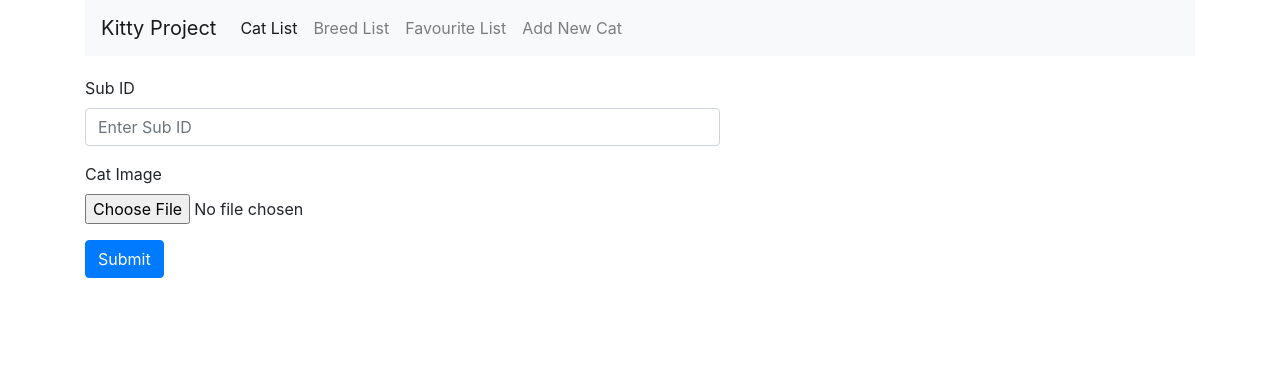
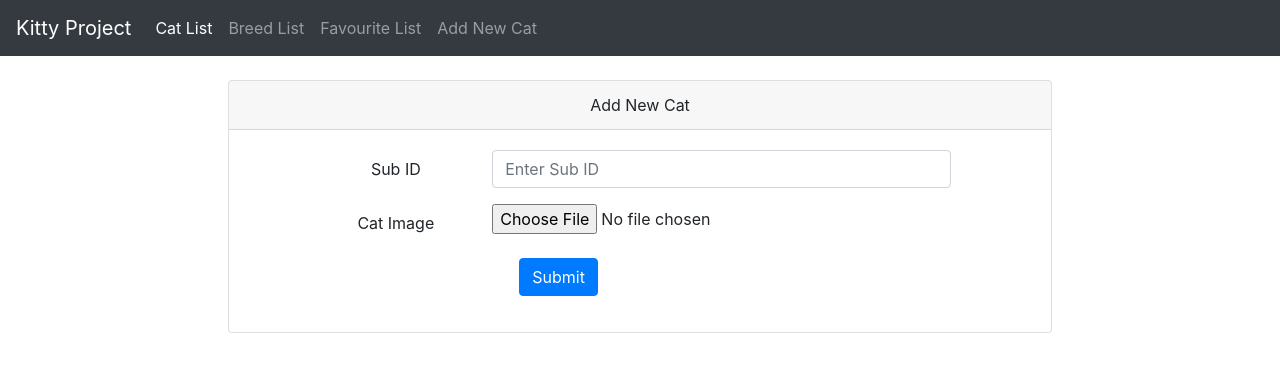
Before and after one commit to ThaeThinzarWai/kittylist, a React (Create React App) app: page /addcat in a window 1280 px wide. Shown: the top 372 px of the page. Built offline with nearby package versions, Linux system fonts and the light colour scheme.

Commit message:
add card layout

```diff
--- a/src/components/Header.js
+++ b/src/components/Header.js
@@ -10,8 +10,8 @@ class Header extends React.Component {
     render() {
         return (
             <Router>
-                <div>
-                    <nav className="navbar navbar-expand-lg navbar-light bg-light">
+                <React.Fragment>
+                    <nav className="navbar navbar-expand-lg navbar-dark bg-dark">
                         <a className="navbar-brand" href="#">Kitty Project</a>
                         <button className="navbar-toggler" type="button" data-toggle="collapse" data-target="#navbarNavAltMarkup" aria-controls="navbarNavAltMarkup" aria-expanded="false" aria-label="Toggle navigation">
                             <span className="navbar-toggler-icon"></span>
@@ -29,7 +29,7 @@ class Header extends React.Component {
                     <Route path="/breeds" component={BreedList} />
                     <Route path="/favouritelist" component={FavList} />
                     <Route path="/addcat" component={AddNewCat} />
-                </div>
+                </React.Fragment>
             </Router>
         );
     }
--- a/src/components/MasterLayout.js
+++ b/src/components/MasterLayout.js
@@ -5,9 +5,9 @@ class MasterLayout extends React.Component {
 
     render() {
         return (
-            <div className="container">
+            <React.Fragment>
                 <Header />
-            </div>
+            </React.Fragment>
         );
     }
 }
--- a/src/containers/AddNewCat.js
+++ b/src/containers/AddNewCat.js
@@ -25,21 +25,35 @@ class AddNewCat extends React.Component {
 
     render() {
         return (
-            <div className="row" style={{"marginTop":"20px"}}>
-                <div className="col-md-7">
+            <div className="col-md-8 offset-md-2">
+                <br />
+                <div className="card text-center">
+                    <div className="card-header">
+                        Add New Cat
+                    </div>
+                    <div className="card-body">
+                        <div className="col-md-10 offset-md-1">
                             <form onSubmit={this.handleSubmit} encType="multipart/form-data">
-                        <div className="form-group">
-                            <label>Sub ID</label>
+                                <div className="form-group row">
+                                    <label className="col-sm-3 col-form-label">Sub ID</label>
+                                    <div className="col-sm-9">
                                         <input type="text" ref={this.input1} className="form-control" placeholder="Enter Sub ID" />
                                     </div>
-                        <div className="form-group">
-                            <label>Cat Image</label>
+                                </div>
+                                <div className="form-group row">
+                                    <label className="col-sm-3 col-form-label">Cat Image</label>
+                                    <div className="col-sm-9">
                                         <input type="file" name="files" ref={this.input2} className="form-control-file" />
                                     </div>
-                        <div className="form-group">
+                                </div>
+                                <div className="form-group row">
+                                    <div className="col-sm-9">
                                         <button className="btn btn-primary">Submit</button>
                                     </div>
+                                </div>
                             </form>
+                        </div>
+                    </div>
                 </div>
             </div>
         );
--- a/src/containers/CatList.js
+++ b/src/containers/CatList.js
@@ -48,11 +48,15 @@ class CatList extends React.Component {
         return (
             <div className="row" style={{"marginTop":"20px"}}>
                 {cats.map(cat => (
-                    <div className="col-md-4">
-                        <img src={cat.url} className="img-responsive" width="70%" />
-                        <h2>{cat.sub_id}</h2>
-                        <h5>{cat.id}</h5>
-                        <button onClick={()=>this.handleFavourite(cat.id, cat.sub_id)} className="btn btn-primary">Mark as Favourite</button>
+                    <div className="col-md-4" style={{"marginBottom":"10px"}}>
+                        <div className="card" style={{"width":"18rem", "height":"350px"}}>
+                            <img className="card-img-top img-fluid" src={cat.url}  style={{"height":"200px"}} />
+                            <div className="card-body">
+                                <h5 className="card-title">{cat.sub_id}</h5>
+                                <p className="card-text">{cat.id}</p>
+                                <button onClick={()=>this.handleFavourite(cat.id, cat.sub_id)} className="btn btn-primary">Mark as Favourite</button>
+                            </div>
+                        </div>
                     </div>
                 ))}
             </div>
--- a/src/containers/FavList.js
+++ b/src/containers/FavList.js
@@ -31,10 +31,14 @@ class FavList extends React.Component {
         return (
             <div className="row" style={{"marginTop":"20px"}}>
                 {fav_cats.map(cat => (
-                    <div className="col-md-4">
-                        <img src={cat.image.url} className="img-responsive" width="70%" />
-                        <h2>{cat.sub_id}</h2>
-                        <h5>{cat.id}</h5>
+                    <div className="col-md-4" style={{"marginBottom":"10px"}}>
+                        <div className="card" style={{"width":"18rem", "height":"350px"}}>
+                            <img className="card-img-top img-fluid" src={cat.image.url}  style={{"height":"200px"}} />
+                            <div className="card-body">
+                                <h5 className="card-title">{cat.sub_id}</h5>
+                                <p className="card-text">{cat.id}</p>
+                            </div>
+                        </div>
                     </div>
                 ))}
             </div>
```
Lines whose indentation alone changed are shown as unchanged.
